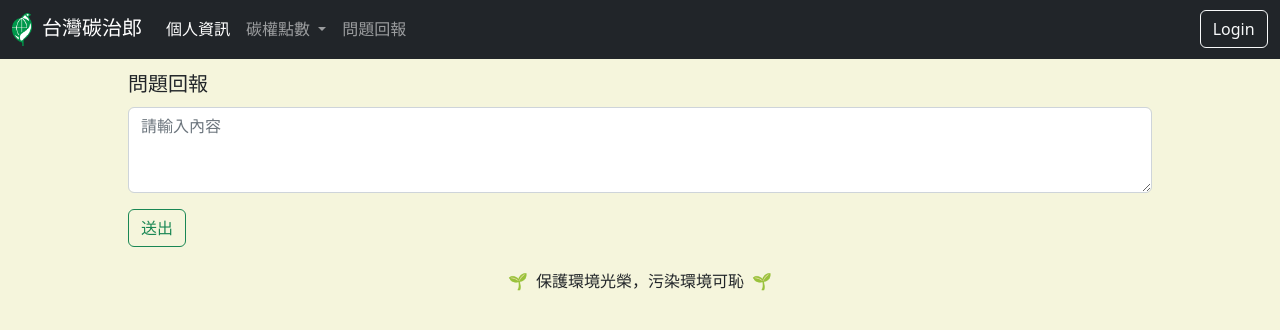
After one commit to GaeunHome/SA, a Django app: template templates/question.html in a window 1280 px wide. The commit adds this page. Shown: the top 330 px of the page. Run offline with Django 4.2, Linux system fonts and the light colour scheme; the template is opened without the code that fills it, so the values that code supplies are empty.

Commit message:
新增資料

```diff
--- /dev/null
+++ b/templates/question.html
@@ -0,0 +1,63 @@
+<!DOCTYPE html>
+<html lang="en">
+
+<head>
+  <meta charset="UTF-8">
+  <meta http-equiv="X-UA-Compatible" content="IE=edge">
+  <meta name="viewport" content="width=device-width, initial-scale=1.0">
+  <title>問題回報</title>
+  <link rel="stylesheet" href="assets/css/navbar.css">
+  <link rel="stylesheet" href="assets/css/question.css">
+  <link href="https://cdn.jsdelivr.net/npm/bootstrap@5.2.3/dist/css/bootstrap.min.css" rel="stylesheet"
+    integrity="sha384-rbsA2VBKQhggwzxH7pPCaAqO46MgnOM80zW1RWuH61DGLwZJEdK2Kadq2F9CUG65" crossorigin="anonymous">
+
+</head>
+
+<body style="background-color: beige;">
+  <nav class="navbar navbar-expand-lg navbar-dark bg-dark">
+    <div class="container-fluid">
+      <a class="navbar-brand" href="#"><img src="assets/img/logo.png">&ensp;台灣碳治郎</a>
+      <button class="navbar-toggler" type="button" data-bs-toggle="collapse" data-bs-target="#navbarSupportedContent"
+        aria-controls="navbarSupportedContent" aria-expanded="false" aria-label="Toggle navigation">
+        <span class="navbar-toggler-icon"></span>
+      </button>
+      <div class="collapse navbar-collapse" id="navbarSupportedContent">
+        <ul class="navbar-nav me-auto mb-2 mb-lg-0">
+          <li class="nav-item">
+            <a class="nav-link active" aria-current="page" href="member.html">個人資訊</a>
+          </li>
+          <li class="nav-item dropdown">
+            <a class="nav-link dropdown-toggle" href="#" id="navbarDropdown" role="button" data-bs-toggle="dropdown"
+              aria-expanded="false">
+              碳權點數
+            </a>
+            <ul class="dropdown-menu" aria-labelledby="navbarDropdown">
+              <li><a class="dropdown-item" href="redemption.html">碳權點數商城</a></li>
+              <li><a class="dropdown-item" href="passbook.html">碳權存摺</a></li>
+            </ul>
+          </li>
+          <li class="nav-item">
+            <a class="nav-link" href="question.html">問題回報</a>
+          </li>
+        </ul>
+        <form class="text-end">
+          <a href="signin.html"><button type="button" class="btn btn-outline-light me-2">Login</button></a>
+        </form>
+      </div>
+    </div>
+  </nav>
+  <form>
+    <div class="mb-3">
+      <label for="exampleFormControlTextarea1" class="form-label">問題回報</label>
+      <textarea class="form-control" id="exampleFormControlTextarea1" rows="3" placeholder="請輸入內容"></textarea>
+    </div>
+    <button type="submit" class="btn btn-outline-success">送出</button>
+  </form>
+  <figure class="text-center"><h6>🌱&ensp;保護環境光榮，污染環境可恥&ensp;🌱</h6></figure>
+  <script src="https://cdn.jsdelivr.net/npm/bootstrap@5.2.3/dist/js/bootstrap.bundle.min.js"
+    integrity="sha384-kenU1KFdBIe4zVF0s0G1M5b4hcpxyD9F7jL+jjXkk+Q2h455rYXK/7HAuoJl+0I4"
+    crossorigin="anonymous"></script>
+
+</body>
+
+</html>
```
Also changed, not shown: static/css/passbook.css (+11 -6 lines).
